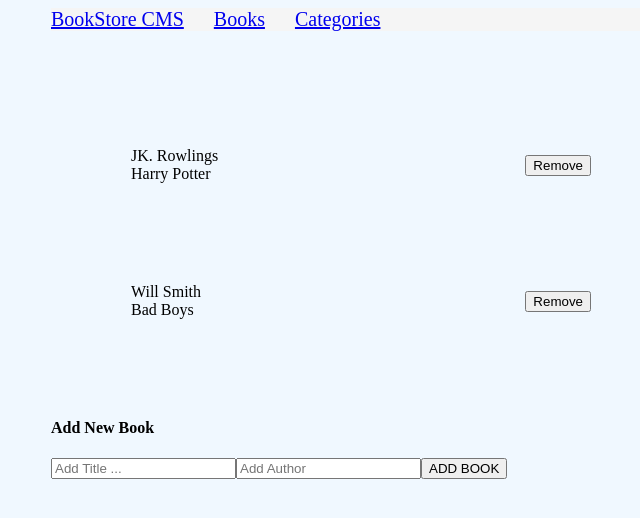
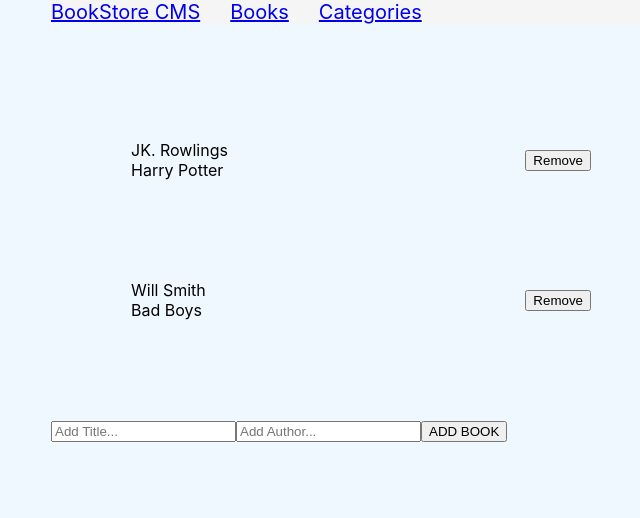
Before and after one commit to braincee/react-bookstore, a React (Create React App) app: page / in a window 1280 px wide. Shown: the top 518 px of the page, without its empty margins (49-689 px from the left). Built offline with nearby package versions, Linux system fonts and the light colour scheme.

Commit message:
Add redux reducers and actions

```diff
--- a/package.json
+++ b/package.json
@@ -9,8 +9,11 @@
     "history": "^5.3.0",
     "react": "^18.1.0",
     "react-dom": "^18.1.0",
+    "react-redux": "^8.0.2",
     "react-router-dom": "^6.3.0",
     "react-scripts": "5.0.1",
+    "redux": "^4.2.0",
+    "uuid": "^8.3.2",
     "web-vitals": "^2.1.4"
   },
   "scripts": {
--- a/src/components/AddBook.js
+++ b/src/components/AddBook.js
@@ -1,24 +1,66 @@
-import React from 'react';
+import React, { useState } from 'react';
+import { useDispatch } from 'react-redux';
+import { v4 as uuidv4 } from 'uuid';
+import { addBook } from '../redux/books/books';
 
-function AddBook() {
+const AddBook = () => {
+  const [book, setBook] = useState({
+    title: '',
+    author: '',
+  });
+
+  const dispatch = useDispatch();
+  const addTitle = (event) => setBook({
+    ...book,
+    title: event.target.value,
+  });
+
+  const addAuthor = (event) => setBook({
+    ...book,
+    author: event.target.value,
+  });
+
+  const clickEvent = () => {
+    if (book.author && book.title) {
+      book.id = uuidv4();
+      dispatch(addBook(book));
+      setBook({
+        title: '',
+        author: '',
+      });
+    }
+  };
+
   return (
     <form>
-      <h4>Add New Book</h4>
       <input
         type="text"
-        placeholder="Add Title ..."
+        placeholder="Add Title..."
         name="title"
+        value={book.title}
         className="addtitle"
+        onChange={addTitle}
       />
       <input
         type="text"
-        placeholder="Add Author"
+        placeholder="Add Author..."
         name="author"
+        value={book.author}
         className="addauthor"
+        onChange={addAuthor}
       />
-      <button type="submit" className="addsubmit">ADD BOOK</button>
+      <button
+        type="submit"
+        className="addsubmit"
+        onClick={(e) => {
+          e.preventDefault();
+          clickEvent();
+        }}
+      >
+        ADD BOOK
+      </button>
     </form>
   );
-}
+};
 
 export default AddBook;
--- a/src/components/Book.js
+++ b/src/components/Book.js
@@ -1,16 +1,25 @@
 import React from 'react';
+import { useDispatch } from 'react-redux';
+import { removeBook } from '../redux/books/books';
 
 /* eslint-disable react/prop-types */
-function Book({ title, author }) {
+const Book = (props) => {
+  const { book } = props;
+  const dispatch = useDispatch();
+
+  const clickEvent = () => {
+    dispatch(removeBook(book.id));
+  };
+
   return (
     <div className="book">
       <ul>
-        <li>{author}</li>
-        <li>{title}</li>
+        <li>{book.author}</li>
+        <li>{book.title}</li>
       </ul>
-      <button type="button" className="remove">Remove</button>
+      <button type="button" className="remove" onClick={clickEvent}>Remove</button>
     </div>
   );
-}
+};
 
 export default Book;
--- a/src/components/Books.js
+++ b/src/components/Books.js
@@ -1,22 +1,19 @@
 import React from 'react';
+import { useSelector } from 'react-redux';
+import Book from './Book';
 import AddBook from './AddBook';
-import Book from './Book';
 
-function Books() {
-  const books = [
-    { id: 1, title: 'Harry Potter', author: 'JK. Rowlings' },
-    { id: 2, title: 'Bad Boys', author: 'Will Smith' },
-  ];
+const Books = () => {
+  const books = useSelector((state) => state.books.books);
+
   return (
     <div>
       <ul className="books">
-        { books.map((book) => (<Book key={book.id} title={book.title} author={book.author} />))}
+        { books.length > 0 ? books.map((book) => (<Book key={book.id} book={book} />)) : ''}
       </ul>
-      <div>
-        <AddBook />
-      </div>
+      <AddBook />
     </div>
   );
-}
+};
 
 export default Books;
--- a/src/components/Categories.js
+++ b/src/components/Categories.js
@@ -1,10 +1,22 @@
 import React from 'react';
-/* eslint-disable react/prop-types */
-const Categories = () => (
-  <>
-    <h1>Categories</h1>
-    <button type="button">Check Status</button>
-  </>
-);
+import { useDispatch, useSelector } from 'react-redux';
+import { checkStatus } from '../redux/categories/categories';
+
+const Categories = () => {
+  const status = useSelector((state) => state.categories);
+  const dispatch = useDispatch();
+
+  const clickEvent = () => {
+    dispatch(checkStatus());
+  };
+
+  return (
+    <>
+      <h1>Categories</h1>
+      <p>{status}</p>
+      <button type="button" onClick={clickEvent}>Check status</button>
+    </>
+  );
+};
 
 export default Categories;
--- a/src/index.js
+++ b/src/index.js
@@ -1,15 +1,23 @@
 import React from 'react';
 import ReactDOM from 'react-dom/client';
+import { legacy_createStore as createStore } from 'redux';
+import { Provider } from 'react-redux';
+import './index.css';
 import { BrowserRouter as Router } from 'react-router-dom';
 import App from './App';
 import reportWebVitals from './reportWebVitals';
+import rootReducer from './redux/configureStore';
+
+const store = createStore(rootReducer);
 
 const root = ReactDOM.createRoot(document.getElementById('root'));
 root.render(
   <React.StrictMode>
-    <Router>
-      <App />
-    </Router>
+    <Provider store={store}>
+      <Router>
+        <App />
+      </Router>
+    </Provider>
   </React.StrictMode>,
 );
 
--- /dev/null
+++ b/src/redux/books/books.js
@@ -0,0 +1,35 @@
+const ADD_BOOK = 'react-bookstore/books/ADD_BOOK';
+const REMOVE_BOOK = 'react-bookstore/books/REMOVE_BOOK';
+
+const initialState = {
+  books: [
+    { id: 1, title: 'Harry Potter', author: 'JK. Rowlings' },
+    { id: 2, title: 'Bad Boys', author: 'Will Smith' },
+  ],
+};
+
+export default function booksReducer(state = initialState, action) {
+  switch (action.type) {
+    case ADD_BOOK:
+      return {
+        ...state,
+        books: state.books.concat(action.payload),
+      };
+    case REMOVE_BOOK:
+      return {
+        ...state,
+        books: state.books.filter((book) => book.id !== action.payload),
+      };
+    default: return state;
+  }
+}
+
+export const addBook = (book) => ({
+  type: ADD_BOOK,
+  payload: book,
+});
+
+export const removeBook = (bookId) => ({
+  type: REMOVE_BOOK,
+  payload: bookId,
+});
--- /dev/null
+++ b/src/redux/categories/categories.js
@@ -0,0 +1,14 @@
+const CHECK_STATUS = 'react-bookstore/categories/CHECK_STATUS';
+
+export default function categoryReducer(state = [], action) {
+  switch (action.type) {
+    case CHECK_STATUS:
+      return 'Under construction';
+    default:
+      return state;
+  }
+}
+
+export const checkStatus = () => ({
+  type: CHECK_STATUS,
+});
--- /dev/null
+++ b/src/redux/configureStore.js
@@ -0,0 +1,10 @@
+import { combineReducers } from 'redux';
+import booksReducer from './books/books';
+import categoryReducer from './categories/categories';
+
+const rootReducer = combineReducers({
+  books: booksReducer,
+  categories: categoryReducer,
+});
+
+export default rootReducer;
```
Also changed, not shown: src/logo.svg (deleted), 1 other file (tests, documents, lock files or other folders).
